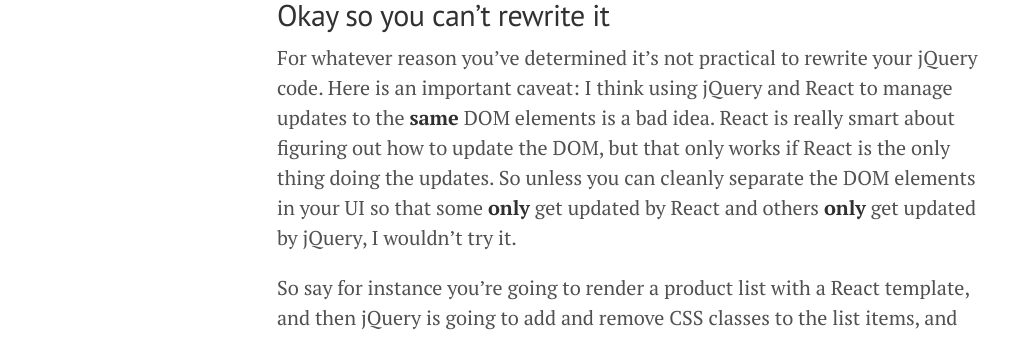
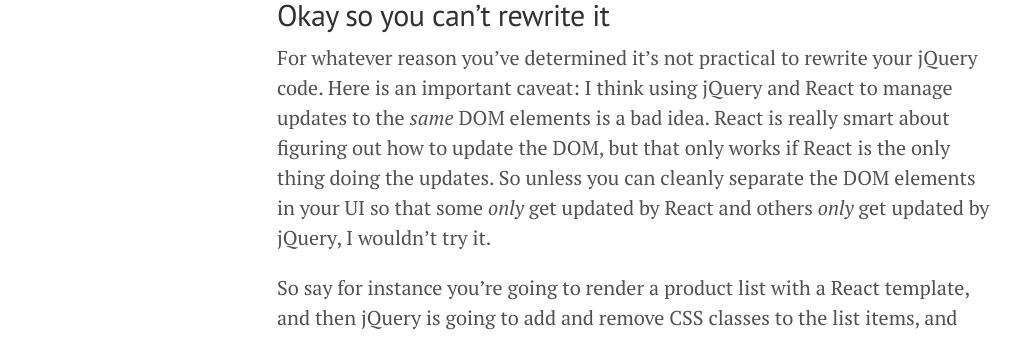
Before and after one commit to oysterhotels/oysterhotels.github.io, a Jekyll site: the page built from _posts/2016-03-22-using-react-with-jquery.md, in a window 1280 px wide. Shown: the part 1064-1402 px from the top of the page, without its empty margins (3-1031 px from the left). Built offline with Jekyll 4.4.1, drawn with Linux system fonts in a browser that asks for light colours; comment, search, counter and statistics services are not loaded.

Commit message:
Change some bolds to italics

````diff
--- a/_posts/2016-03-22-using-react-with-jquery.md
+++ b/_posts/2016-03-22-using-react-with-jquery.md
@@ -31,10 +31,10 @@
 
 ## Okay so you can't rewrite it
 For whatever reason you've determined it's not practical to rewrite your jQuery code. Here is an important
-caveat: I think using jQuery and React to manage updates to the **same** DOM elements is a bad idea.
+caveat: I think using jQuery and React to manage updates to the *same* DOM elements is a bad idea.
 React is really smart about figuring out how to update the DOM, but that only works if React is the only thing
-doing the updates. So unless you can cleanly separate the DOM elements in your UI so that some **only** get
-updated by React and others **only** get updated by jQuery, I wouldn't try it.
+doing the updates. So unless you can cleanly separate the DOM elements in your UI so that some *only* get
+updated by React and others *only* get updated by jQuery, I wouldn't try it.
 
 So say for instance you're
 going to render a product list with a React template, and then jQuery is going to add and remove CSS classes
@@ -269,7 +269,7 @@
 
 We might render this product list multiple times, so we need to make sure our ``productListJqueryReact`` function works
 when called repeatedly. jQuery is going to blow away the whole DOM each time which won't give React a chance
-to do its clean up (calling ``componentWillUnmount``), so we need to manually unmount the React components **before**
+to do its clean up (calling ``componentWillUnmount``), so we need to manually unmount the React components *before*
 we insert a new list with jQuery.
 
 ```javascript
````
